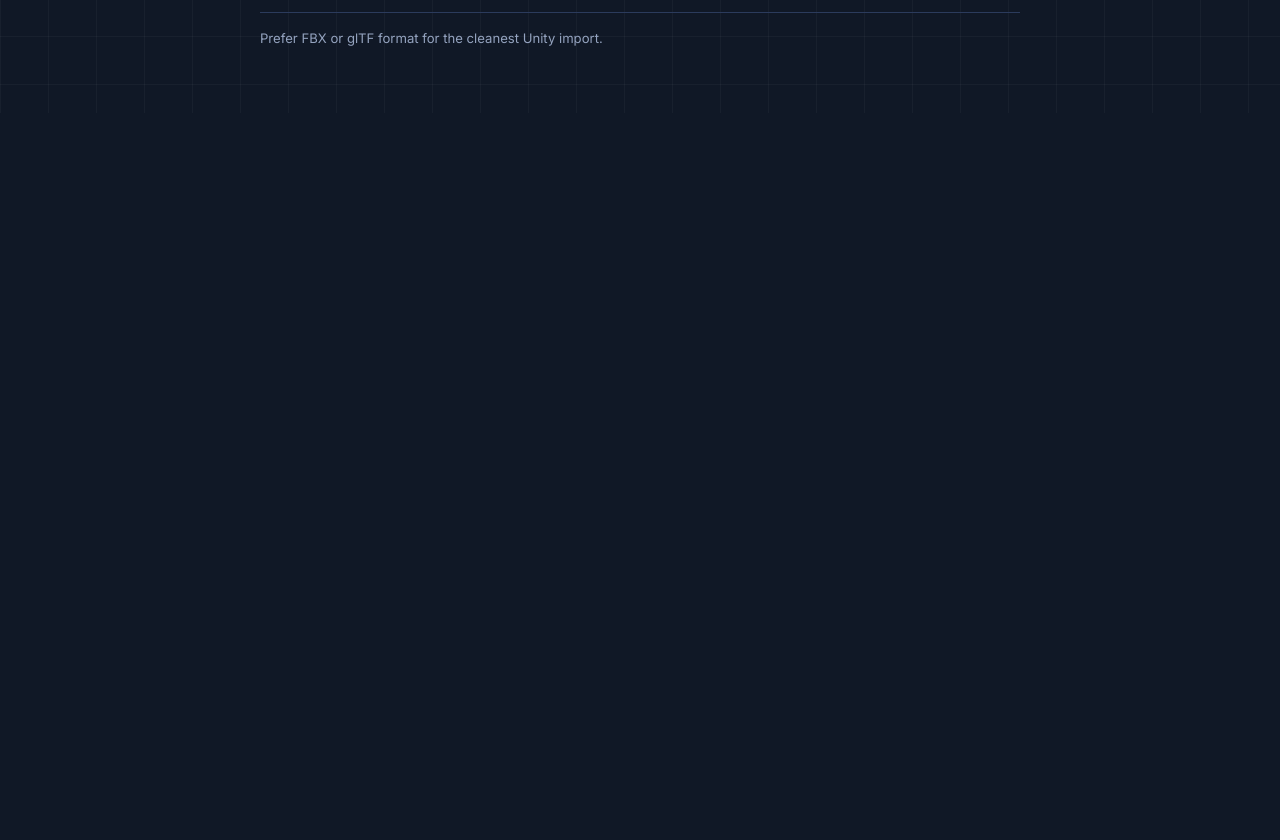
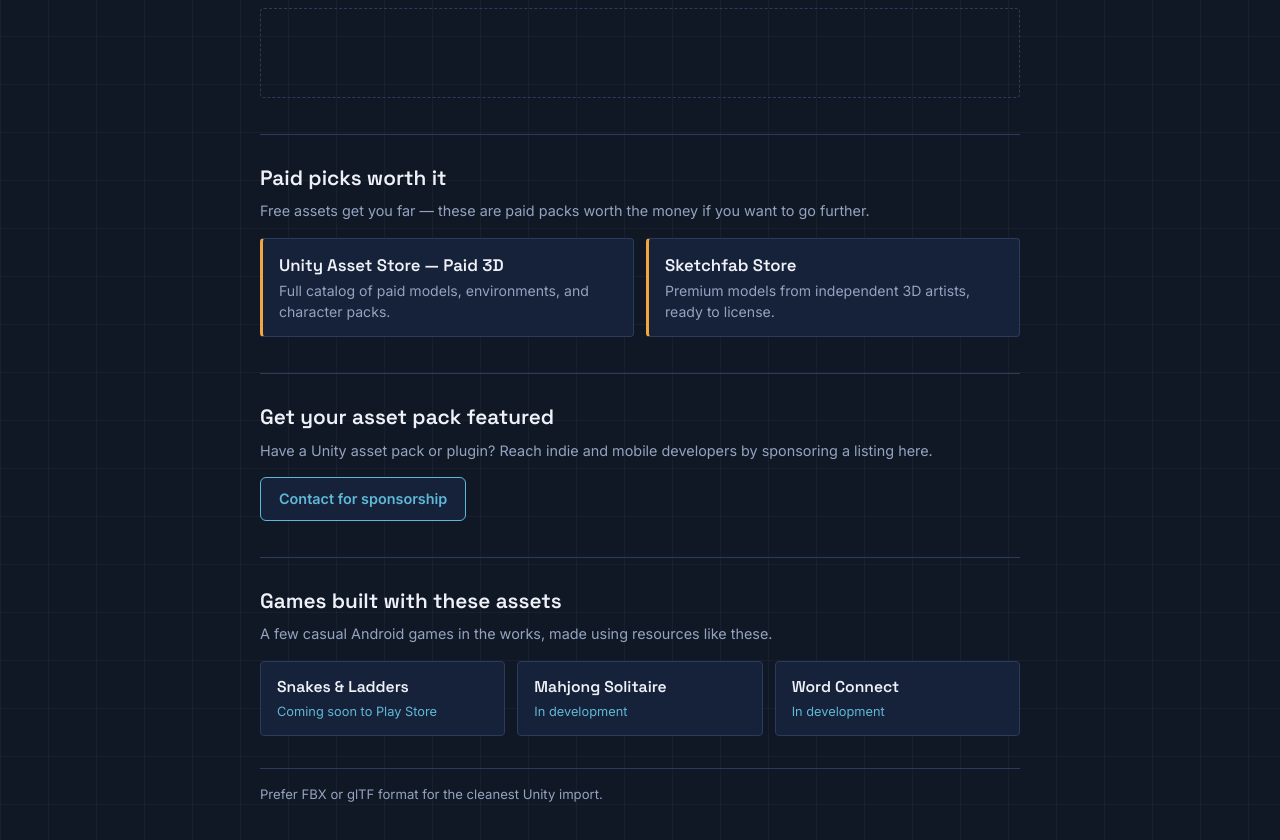
Before and after one commit to sureshwsc172/UnityHub, a Next.js app: page / in a window 1280 px wide. Shown: the part 780-1620 px from the top of the page. Before the commit the page ends 893 px from the top, so only its background shows below. Built offline with nearby package versions, Linux system fonts and the light colour scheme.

Commit message:
Add SEO metadata and ad placeholders to index.js

```diff
--- a/pages/index.js
+++ b/pages/index.js
@@ -1,3 +1,7 @@
+import Head from "next/head";
+
+const SITE_URL = "https://unityhub-sigma.vercel.app";
+
 const resources = [
   {
     title: "Unity Asset Store",
@@ -37,6 +41,37 @@
 export default function Home() {
   return (
     <main className="page">
+      <Head>
+        <title>Free Unity 3D Model Hub — Assets, Rigs &amp; Props</title>
+        <meta
+          name="description"
+          content="A curated list of free 3D model and asset sources for Unity: Unity Asset Store, Kenney, Poly Haven, Quaternius, and Sketchfab. Built for indie and mobile game developers."
+        />
+        <link rel="canonical" href={SITE_URL} />
+
+        <meta property="og:type" content="website" />
+        <meta property="og:url" content={SITE_URL} />
+        <meta property="og:title" content="Free Unity 3D Model Hub" />
+        <meta
+          property="og:description"
+          content="Free rigs, props, and environments for indie and mobile developers. All the best free Unity asset sources in one place."
+        />
+
+        <meta name="twitter:card" content="summary" />
+        <meta name="twitter:title" content="Free Unity 3D Model Hub" />
+        <meta
+          name="twitter:description"
+          content="Free rigs, props, and environments for indie and mobile Unity developers."
+        />
+
+        {/* TODO: after AdSense approval, replace ca-pub-XXXXXXXXXXXXXXXX with your real Publisher ID */}
+        <script
+          async
+          src="https://pagead2.googlesyndication.com/pagead/js/adsbygoogle.js?client=ca-pub-XXXXXXXXXXXXXXXX"
+          crossOrigin="anonymous"
+        />
+      </Head>
+
       <div className="container">
         <header className="header">
           <h1>Unity 3D Model Hub</h1>
@@ -62,6 +97,79 @@
             </a>
           ))}
         </div>
+
+        {/* TODO: after creating an ad unit in AdSense, replace data-ad-slot="0000000000" with your real slot ID */}
+        <div className="ad-slot">
+          <ins
+            className="adsbygoogle"
+            style={{ display: "block" }}
+            data-ad-client="ca-pub-XXXXXXXXXXXXXXXX"
+            data-ad-slot="0000000000"
+            data-ad-format="auto"
+            data-full-width-responsive="true"
+          />
+        </div>
+
+        <section className="affiliate-section">
+          <h2>Paid picks worth it</h2>
+          <p className="section-intro">
+            Free assets get you far — these are paid packs worth the money if you want to go further.
+          </p>
+          <div className="affiliate-grid">
+            <a
+              href="https://assetstore.unity.com/3d"
+              target="_blank"
+              rel="sponsored noopener noreferrer"
+              className="affiliate-card"
+            >
+              <div className="card-title">Unity Asset Store — Paid 3D</div>
+              <div className="card-desc">Full catalog of paid models, environments, and character packs.</div>
+            </a>
+            <a
+              href="https://sketchfab.com/store"
+              target="_blank"
+              rel="sponsored noopener noreferrer"
+              className="affiliate-card"
+            >
+              <div className="card-title">Sketchfab Store</div>
+              <div className="card-desc">Premium models from independent 3D artists, ready to license.</div>
+            </a>
+          </div>
+        </section>
+
+        <section className="sponsor-section">
+          <h2>Get your asset pack featured</h2>
+          <p className="section-intro">
+            Have a Unity asset pack or plugin? Reach indie and mobile developers by sponsoring a listing here.
+          </p>
+          <a
+            href="mailto:sureshwsc174@gmail.com?subject=Sponsor%20a%20listing%20-%20Unity%203D%20Model%20Hub"
+            className="sponsor-block"
+          >
+            Contact for sponsorship
+          </a>
+        </section>
+
+        <section className="games-section">
+          <h2>Games built with these assets</h2>
+          <p className="games-intro">
+            A few casual Android games in the works, made using resources like these.
+          </p>
+          <div className="games-grid">
+            <a href="#" className="game-card">
+              <div className="game-title">Snakes &amp; Ladders</div>
+              <div className="game-status">Coming soon to Play Store</div>
+            </a>
+            <a href="#" className="game-card">
+              <div className="game-title">Mahjong Solitaire</div>
+              <div className="game-status">In development</div>
+            </a>
+            <a href="#" className="game-card">
+              <div className="game-title">Word Connect</div>
+              <div className="game-status">In development</div>
+            </a>
+          </div>
+        </section>
 
         <footer>Prefer FBX or glTF format for the cleanest Unity import.</footer>
       </div>
@@ -153,6 +261,98 @@
           line-height: 1.5;
           color: var(--text-muted);
         }
+        .ad-slot {
+          margin: 28px 0;
+          padding: 8px;
+          border: 1px dashed var(--border);
+          border-radius: 4px;
+          text-align: center;
+          min-height: 90px;
+        }
+        .affiliate-section,
+        .sponsor-section {
+          margin-top: 36px;
+          padding-top: 28px;
+          border-top: 1px solid var(--border);
+        }
+        .affiliate-section h2,
+        .sponsor-section h2 {
+          font-family: 'Space Grotesk', sans-serif;
+          font-weight: 600;
+          font-size: 1.3rem;
+          margin: 0 0 6px;
+        }
+        .section-intro {
+          color: var(--text-muted);
+          font-size: 0.9rem;
+          margin: 0 0 16px;
+        }
+        .affiliate-grid {
+          display: grid;
+          grid-template-columns: repeat(auto-fit, minmax(240px, 1fr));
+          gap: 12px;
+        }
+        .affiliate-card {
+          display: block;
+          background: var(--surface);
+          border: 1px solid var(--border);
+          border-left: 3px solid var(--accent);
+          border-radius: 4px;
+          padding: 14px 16px;
+          text-decoration: none;
+          color: var(--text);
+        }
+        .sponsor-block {
+          display: inline-block;
+          background: var(--surface);
+          border: 1px solid var(--accent-2);
+          color: var(--accent-2);
+          border-radius: 6px;
+          padding: 10px 18px;
+          text-decoration: none;
+          font-size: 0.9rem;
+          font-weight: 600;
+        }
+        .games-section {
+          margin-top: 36px;
+          padding-top: 28px;
+          border-top: 1px solid var(--border);
+        }
+        .games-section h2 {
+          font-family: 'Space Grotesk', sans-serif;
+          font-weight: 600;
+          font-size: 1.3rem;
+          margin: 0 0 6px;
+        }
+        .games-intro {
+          color: var(--text-muted);
+          font-size: 0.9rem;
+          margin: 0 0 16px;
+        }
+        .games-grid {
+          display: grid;
+          grid-template-columns: repeat(auto-fit, minmax(200px, 1fr));
+          gap: 12px;
+        }
+        .game-card {
+          display: block;
+          background: var(--surface);
+          border: 1px solid var(--border);
+          border-radius: 4px;
+          padding: 14px 16px;
+          text-decoration: none;
+          color: var(--text);
+        }
+        .game-title {
+          font-family: 'Space Grotesk', sans-serif;
+          font-weight: 600;
+          font-size: 0.98rem;
+          margin-bottom: 3px;
+        }
+        .game-status {
+          font-size: 0.8rem;
+          color: var(--accent-2);
+        }
         footer {
           margin-top: 32px;
           font-size: 0.82rem;
```
